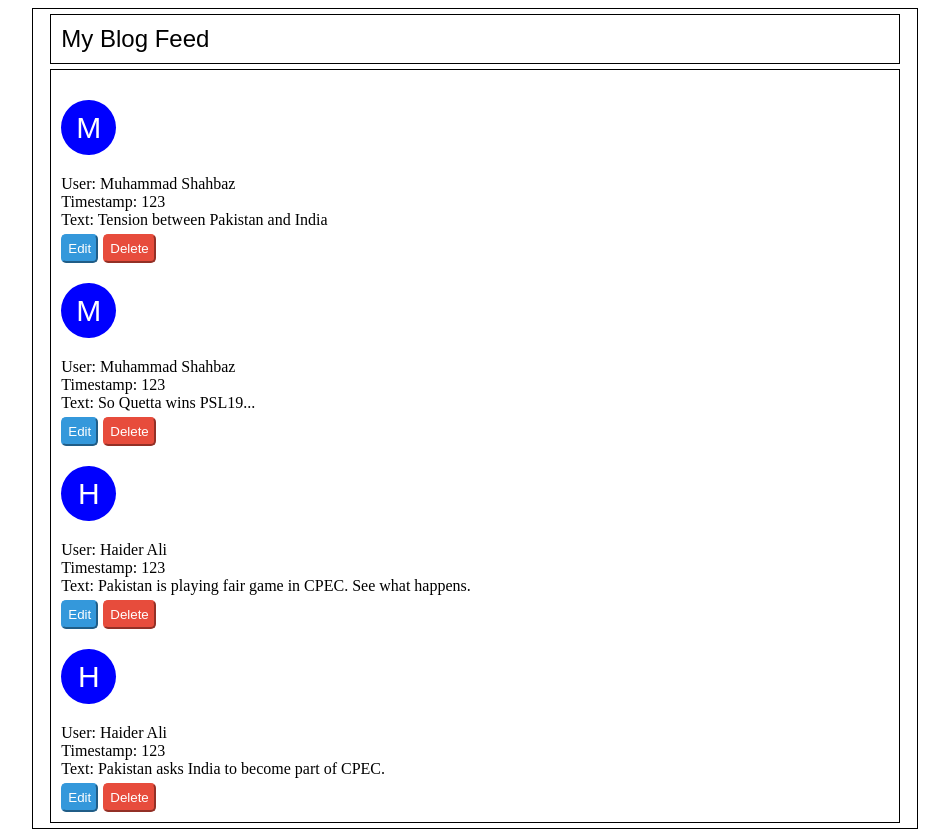
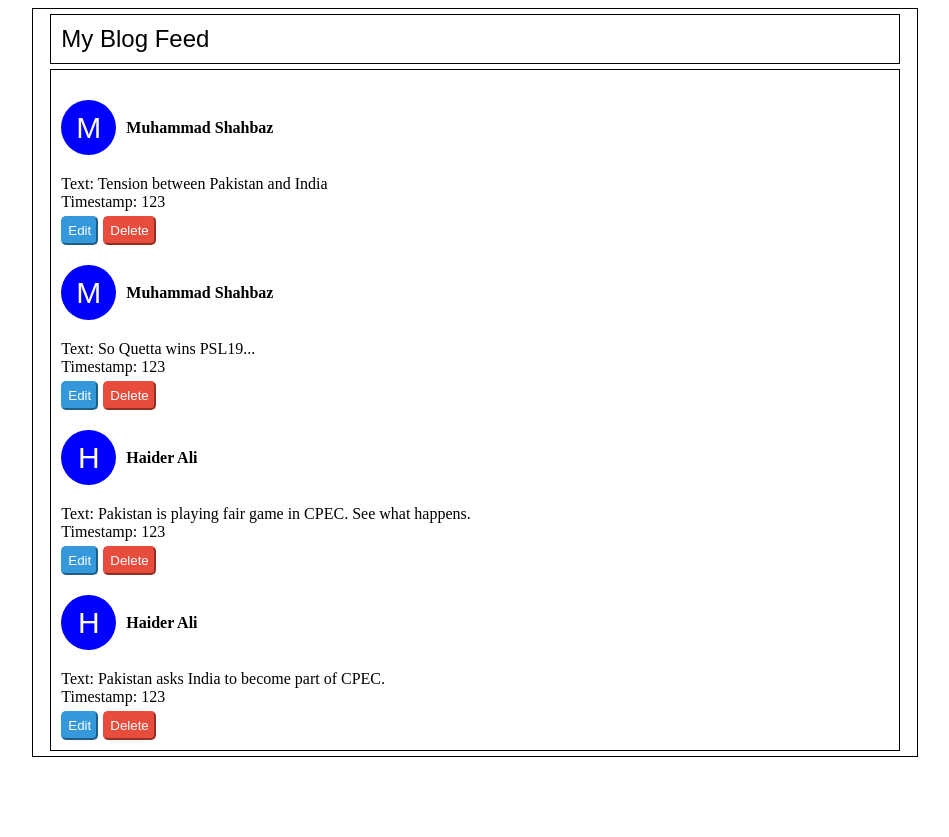
Before and after one commit to thebazshah/biit-react-class-fall2019, a React (Create React App) app in the folder BlogApp/: page / in a window 1280 px wide. Shown: the whole page, without its empty margins (165-1114 px from the left). After the commit the page ends 800 px from the top, so only its background shows below. Built offline with nearby package versions, Linux system fonts and the light colour scheme.

Commit message:
Started using FLEXBOX system

```diff
--- a/BlogApp/src/BlogItem.js
+++ b/BlogApp/src/BlogItem.js
@@ -8,13 +8,13 @@ export default function BlogItem(props) {
   const { fullName = 'Muhammad' } = user;
   return (
     <div>
-      <div>
+      <div style={styles.blogItemUser}>
         <div style={styles.profilePicture} >{fullName[0]}</div>
-        <div>User: {user.fullName}</div>
-        <div>Timestamp: {blog.timestamp}</div>
+        <div style={styles.profileName}><b> {user.fullName} </b></div>
       </div>
       <div>Text: {blog.text}</div>
       <div>
+        <div>Timestamp: {blog.timestamp}</div>
         <button style={styles.btnEdit} >Edit</button>
         <button style={styles.btnDelete} >Delete</button>
       </div>
--- a/BlogApp/src/styles.js
+++ b/BlogApp/src/styles.js
@@ -45,9 +45,15 @@ const styles = {
     borderRadius: 5,
     shadowColor: 'none',
   },
+  blogItemUser: {
+    display: 'flex',
+  },
   profilePicture: {
-    width: "55px",
-    height: "55px",
+    flex: 1,
+    minWidth: "50px",
+    minHeight: "50px",
+    maxWidth: "55px",
+    maxHeight: "55px",
     borderRadius: "50%",
     background: "#0000ff",
     fontSize: "30px",
@@ -55,8 +61,13 @@ const styles = {
     textAlign: "center",
     lineHeight: "55px",
     margin: "20px 0",
-    fontFamily: "sans-serif"
-  }
+    fontFamily: "sans-serif",
+  },
+  profileName: {
+    flex: 9,
+    alignSelf: 'center',
+    marginLeft: '10px'
+  },
 
 };
 export default styles;
```
